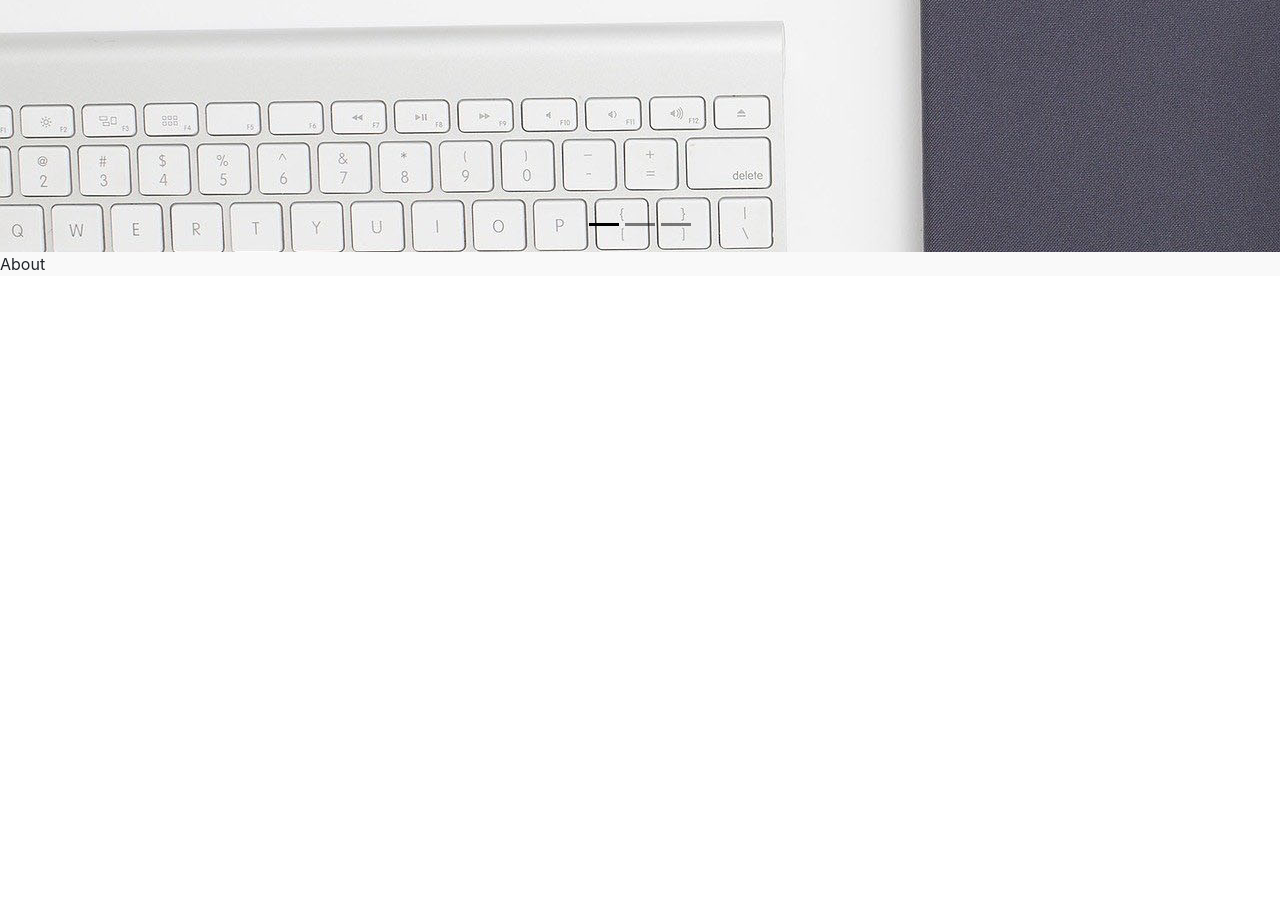
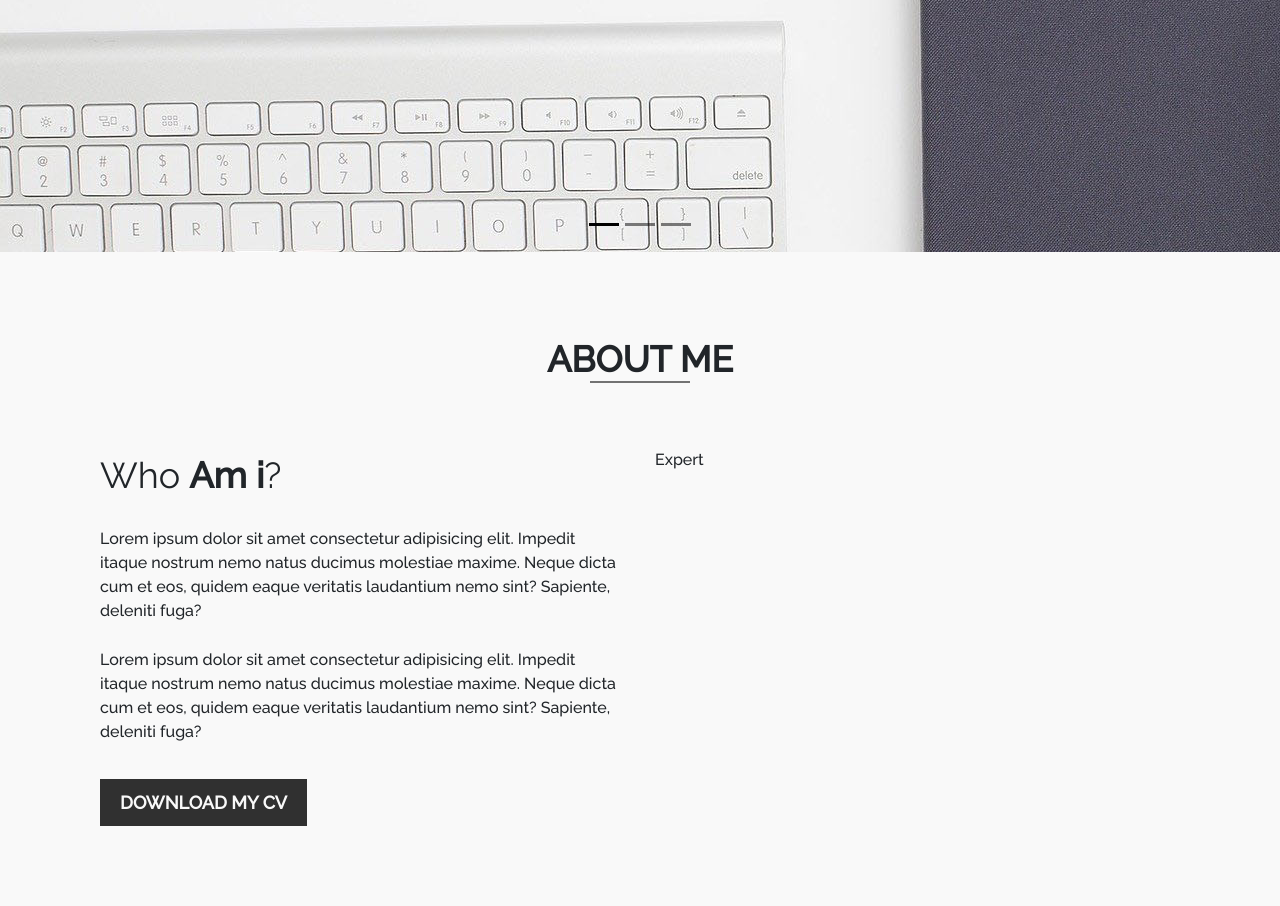
Before and after one commit to chrhuang/Resume, a React app: page / in a window 1280 px wide. Shown: the part 548-1454 px from the top of the page. Before the commit the page ends 824 px from the top, so only its background shows below. Built offline with nearby package versions, Linux system fonts and the light colour scheme.

Commit message:
about me

```diff
--- a/src/components/About/About.js
+++ b/src/components/About/About.js
@@ -1,9 +1,25 @@
 import React, { Component } from 'react'
+import Who from './Who/Who'
+import Expert from './Expert/Expert'
+import './About.scss'
 
 export default class About extends Component {
   render () {
     return (
-      <div>About</div>
+      <div className='About container flex-center'>
+        <div className='title'>
+          <b>ABOUT ME</b>
+        </div>
+        <div className='line' />
+        <div class='row about-me'>
+          <div className='col-6'>
+            <Who />
+          </div>
+          <div className='col-6'>
+            <Expert />
+          </div>
+        </div>
+      </div>
     )
   }
 }
--- a/src/components/About/About.scss
+++ b/src/components/About/About.scss
@@ -0,0 +1,20 @@
+.About {
+    padding: 80px 0;
+    ::selection {
+        background: transparent;
+    }
+    .title {
+        font-size: 36px;
+    }
+    .line {
+        position: relative;
+        width: 100px;
+        border: 1px solid #737373;
+        top: -5px;
+    }
+
+    .about-me {
+        margin-top: 60px;
+        width: 100%;
+    }
+}
--- /dev/null
+++ b/src/components/About/Expert/Expert.js
@@ -0,0 +1,9 @@
+import React, { Component } from 'react'
+
+export default class Expert extends Component {
+  render () {
+    return (
+      <div>Expert</div>
+    )
+  }
+}
--- /dev/null
+++ b/src/components/About/Who/Who.js
@@ -0,0 +1,23 @@
+import React, { Component } from 'react'
+import './Who.scss'
+
+export default class Who extends Component {
+  render () {
+    return (
+      <div className='Who'>
+        <div className='title'>
+          Who <b>Am i</b>?
+        </div>
+        <div className='me'>
+          Lorem ipsum dolor sit amet consectetur adipisicing elit. Impedit itaque nostrum nemo natus ducimus molestiae maxime. Neque dicta cum et eos, quidem eaque veritatis laudantium nemo sint? Sapiente, deleniti fuga?
+        </div>
+        <div className='me'>
+          Lorem ipsum dolor sit amet consectetur adipisicing elit. Impedit itaque nostrum nemo natus ducimus molestiae maxime. Neque dicta cum et eos, quidem eaque veritatis laudantium nemo sint? Sapiente, deleniti fuga?
+        </div>
+        <div className='download'>
+          Download my cv
+        </div>
+      </div>
+    )
+  }
+}
--- /dev/null
+++ b/src/components/About/Who/Who.scss
@@ -0,0 +1,20 @@
+.Who {
+    .title {
+        font-weight: normal;
+    }
+    .me {
+        margin: 25px 0;
+    }
+    .download {
+        cursor: pointer;
+        text-transform: uppercase;
+        display: inline-block;
+        margin-top: 10px;
+        background-color: #303030;
+        width: auto;
+        font-size: 18px;
+        font-weight: bold;
+        padding: 10px 20px;
+        color: #f9f9f9;
+    }
+}
--- a/src/components/App/App.scss
+++ b/src/components/App/App.scss
@@ -1,3 +1,12 @@
 .App {
     background-color: #f9f9f9;
+    font-family: "Raleway", sans-serif;
+    font-weight: 500;
+
+    .flex-center {
+        display: flex;
+        justify-content: center;
+        align-items: center;
+        flex-direction: column;
+    }
 }
--- a/src/components/Navbar/Navbar.js
+++ b/src/components/Navbar/Navbar.js
@@ -43,12 +43,9 @@ export default class Navbar extends Component {
             </div>
             <div className='d-flex'>
               <ul className='d-flex'>
-                <li className='align-item-center active'>
-                  Home
-                </li>
-                <li>
-                  Contact
-                </li>
+                <li className='active'>Home</li>
+                <li>About</li>
+                <li>Contact</li>
               </ul>
             </div>
           </div>
--- a/src/components/Navbar/Navbar.scss
+++ b/src/components/Navbar/Navbar.scss
@@ -1,5 +1,4 @@
 .top-navbar {
-    font-family: "Raleway", sans-serif;
     position: fixed;
     top: 0;
     left: 0;
@@ -37,6 +36,10 @@
     .active {
         text-decoration-line: overline;
     }
+
+    li {
+        cursor: pointer;
+    }
 }
 
 .scroll {
```
Also changed, not shown: src/components/About/Expert/Expert.scss (added).
